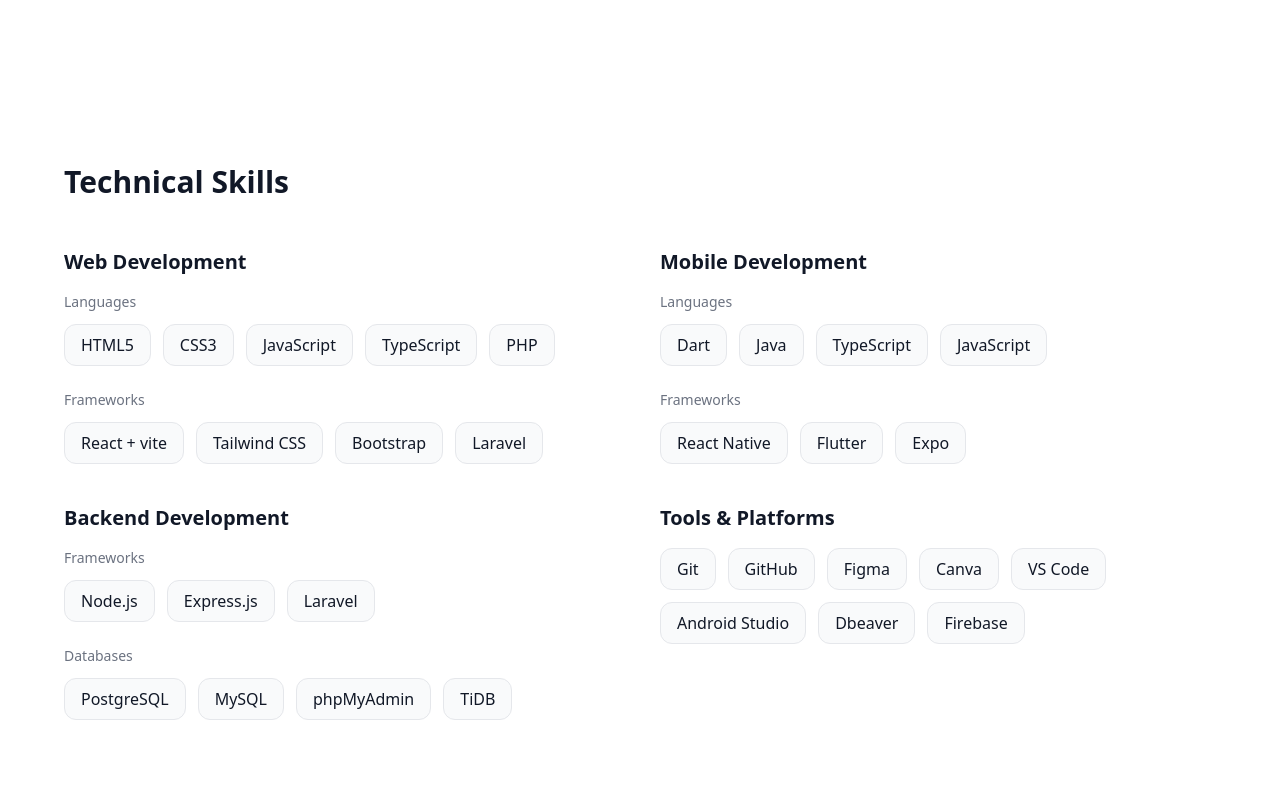
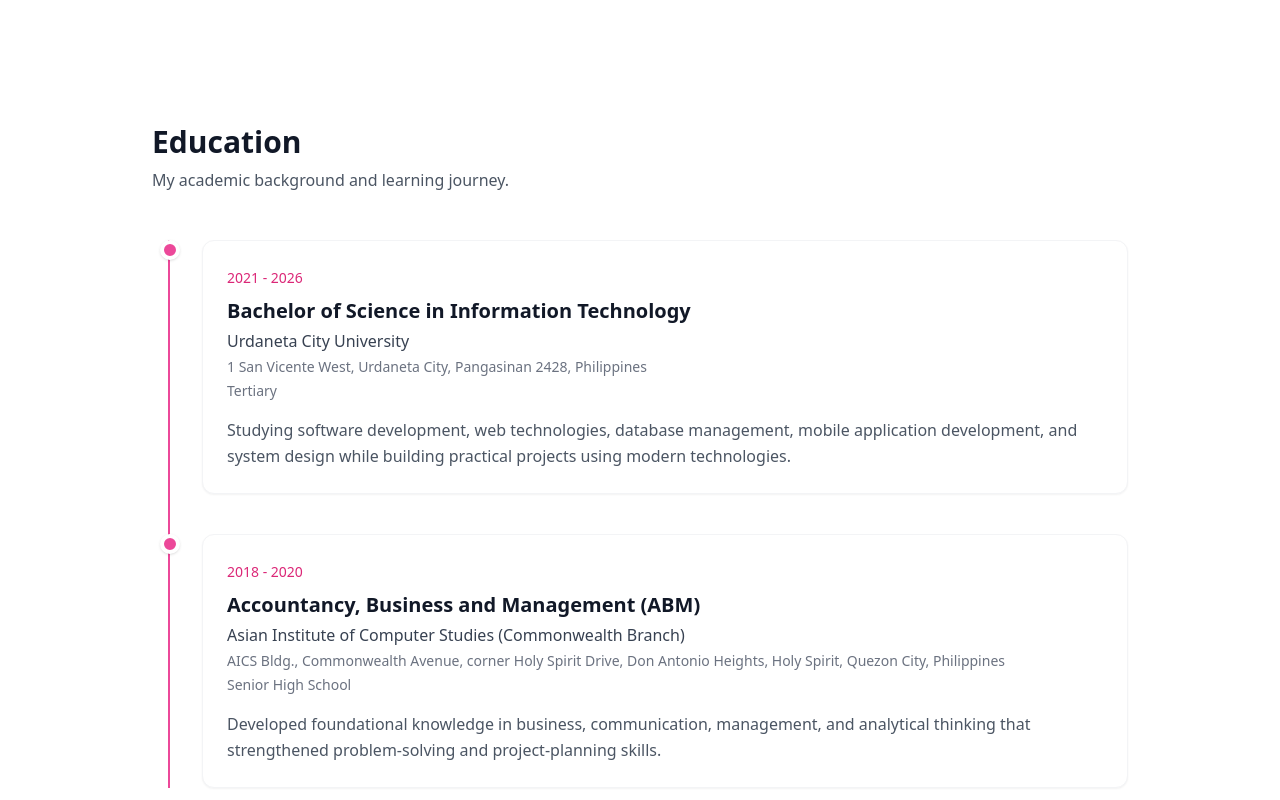
Before and after one commit to jamesllagas82-lang/jamesportfolio, a React (Vite) app: page / in a window 1280 px wide. Shown: the part 1380-2180 px from the top of the page. Built offline with nearby package versions, Linux system fonts and the light colour scheme.

Commit message:
Add my educational attainment and improve scrolling animation for each section

```diff
--- a/src/App.tsx
+++ b/src/App.tsx
@@ -3,6 +3,7 @@
 
 import Hero from "./sections/Hero";
 import About from "./sections/About";
+import Education from "./sections/Education";
 import Skills from "./sections/Skills";
 import Projects from "./sections/Projects";
 import Contact from "./sections/Contact";
@@ -16,6 +17,7 @@
       <main>
         <Hero />
         <About />
+        <Education />
         <Skills />
         <Projects />
         <Contact />
--- a/src/components/layout/Navbar.tsx
+++ b/src/components/layout/Navbar.tsx
@@ -10,7 +10,7 @@
      SCROLL ACTIVE SECTION TRACKER
   ------------------------------*/
   useEffect(() => {
-    const sections = ["home", "about", "projects", "contact"];
+    const sections = ["home", "about", "education", "skills" ,"projects", "contact"];
 
     const observers = sections.map((id) => {
       const el = document.getElementById(id);
@@ -61,6 +61,8 @@
         <div className="hidden md:flex gap-8 font-medium">
           <a href="#home" className={linkClass("home")}>Home</a>
           <a href="#about" className={linkClass("about")}>About</a>
+          <a href="#education" className={linkClass("education")}>Education</a>
+          <a href="#skills" className={linkClass("skills")}>Skills</a>
           <a href="#projects" className={linkClass("projects")}>Projects</a>
           <a href="#contact" className={linkClass("contact")}>Contact</a>
         </div>
@@ -83,6 +85,8 @@
       >
         <a href="#home" onClick={closeMenu} className={linkClass("home")}>Home</a>
         <a href="#about" onClick={closeMenu} className={linkClass("about")}>About</a>
+        <a href="#education" onClick={closeMenu} className={linkClass("education")}>Education</a>
+        <a href="#skills" onClick={closeMenu} className={linkClass("skills")}>Skills</a>
         <a href="#projects" onClick={closeMenu} className={linkClass("projects")}>Projects</a>
         <a href="#contact" onClick={closeMenu} className={linkClass("contact")}>Contact</a>
       </div>
--- /dev/null
+++ b/src/components/ui/FadeInCard.tsx
@@ -0,0 +1,59 @@
+import { useEffect, useRef, useState } from "react";
+
+interface FadeInCardProps {
+  children: React.ReactNode;
+  className?: string;
+  direction?: "up" | "left" | "right" | "down";
+}
+
+export default function FadeInCard({
+  children,
+  className = "",
+  direction = "up",
+}: FadeInCardProps) {
+  const ref = useRef<HTMLDivElement>(null);
+  const [visible, setVisible] = useState(false);
+
+  useEffect(() => {
+    const currentRef = ref.current;
+
+    const observer = new IntersectionObserver(
+      ([entry]) => {
+        setVisible(entry.isIntersecting);
+      },
+      {
+        threshold: 0.4,
+      }
+    );
+
+    if (currentRef) observer.observe(currentRef);
+
+    return () => {
+      if (currentRef) observer.unobserve(currentRef);
+    };
+  }, []);
+
+  const hiddenClasses = {
+    up: "opacity-0 translate-y-10",
+    down: "opacity-0 -translate-y-10",
+    left: "opacity-0 -translate-x-10",
+    right: "opacity-0 translate-x-10",
+  };
+
+  return (
+    <div
+      ref={ref}
+      className={`
+        transition-all duration-700 ease-out
+        ${
+          visible
+            ? "opacity-100 translate-x-0 translate-y-0"
+            : hiddenClasses[direction]
+        }
+        ${className}
+      `}
+    >
+      {children}
+    </div>
+  );
+}
--- /dev/null
+++ b/src/constants/education.ts
@@ -0,0 +1,24 @@
+import type { Education } from "../types/education";
+
+export const educationData: Education[] = [
+  {
+    id: 1,
+    level: "Tertiary",
+    program: "Bachelor of Science in Information Technology",
+    school: "Urdaneta City University",
+    location: "1 San Vicente West, Urdaneta City, Pangasinan 2428, Philippines",
+    year: "2021 - 2026",
+    description:
+      "Studying software development, web technologies, database management, mobile application development, and system design while building practical projects using modern technologies.",
+  },
+  {
+    id: 2,
+    level: "Senior High School",
+    program: "Accountancy, Business and Management (ABM)",
+    school: "Asian Institute of Computer Studies (Commonwealth Branch)",
+    location: "AICS Bldg., Commonwealth Avenue, corner Holy Spirit Drive, Don Antonio Heights, Holy Spirit, Quezon City, Philippines",
+    year: "2018 - 2020",
+    description:
+      "Developed foundational knowledge in business, communication, management, and analytical thinking that strengthened problem-solving and project-planning skills.",
+  },
+];
--- /dev/null
+++ b/src/sections/Education.tsx
@@ -0,0 +1,47 @@
+import { educationData } from "../constants/education";
+import FadeInSection from "../components/ui/FadeInSection";
+import FadeInCard from "../components/ui/FadeInCard";
+
+export default function Education() {
+  return (
+    <FadeInSection direction="right">
+      <section id="education" className="max-w-5xl mx-auto px-6 py-10">
+        <div className="mb-12">
+          <h2 className="text-3xl font-bold">Education</h2>
+
+          <p className="text-gray-600 mt-2">
+            My academic background and learning journey.
+          </p>
+        </div>
+
+        <div className="relative border-l-2 border-pink-500 ml-4">
+          {educationData.map((item) => (
+            <div key={item.id} className="mb-10 ml-8 relative">
+              <div className="absolute -left-[42px] w-5 h-5 bg-pink-500 rounded-full border-4 border-white shadow" />
+
+              <FadeInCard direction="right">
+                <div className="bg-white border border-gray-100 rounded-xl p-6 shadow-sm hover:shadow-md transition">
+                  <span className="text-sm font-medium text-pink-600">
+                    {item.year}
+                  </span>
+
+                  <h3 className="text-xl font-bold mt-2">{item.program}</h3>
+
+                  <p className="text-gray-700 mt-1">{item.school}</p>
+
+                  <p className="text-sm text-gray-500 mt-1">{item.location}</p>
+
+                  <p className="text-sm text-gray-500 mt-1">{item.level}</p>
+
+                  <p className="text-gray-600 mt-4 leading-relaxed">
+                    {item.description}
+                  </p>
+                </div>
+              </FadeInCard>
+            </div>
+          ))}
+        </div>
+      </section>
+    </FadeInSection>
+  );
+}
--- a/src/sections/Projects.tsx
+++ b/src/sections/Projects.tsx
@@ -1,16 +1,17 @@
 import FadeInSection from "../components/ui/FadeInSection";
+import FadeInCard from "../components/ui/FadeInCard";
 
 import { projects } from "../constants/projects";
 
 export default function Projects() {
   return (
-    <FadeInSection direction="up">
+    <FadeInSection direction="down">
       <section id="projects" className="bg-gray-50 py-20 px-6">
         <div className="max-w-6xl mx-auto">
           <h2 className="text-3xl font-bold text-center mb-12">
             Featured Projects
           </h2>
-
+          <FadeInCard direction="up">
             <div className="grid md:grid-cols-3 gap-6">
               {projects.map((project) => (
                 <div
@@ -31,6 +32,7 @@
                 </div>
               ))}
             </div>
+          </FadeInCard>
         </div>
       </section>
     </FadeInSection>
--- a/src/sections/Skills.tsx
+++ b/src/sections/Skills.tsx
@@ -1,23 +1,19 @@
 import FadeInSection from "../components/ui/FadeInSection";
+import FadeInCard from "../components/ui/FadeInCard";
 import { skills } from "../constants/skills";
 
 export default function Skills() {
   return (
     <FadeInSection direction="right">
-      <section id="skills" className="bg-white py-20 px-6">
+      <section id="skills" className="bg-white py-10 px-6">
         <div className="max-w-6xl mx-auto">
-
-          <h2 className="text-3xl font-bold mb-12">
-            Technical Skills
-          </h2>
+          <h2 className="text-3xl font-bold mb-12">Technical Skills</h2>
 
           <div className="grid md:grid-cols-2 gap-10">
-
             {/* Web Development */}
+            <FadeInCard direction="right">
               <div>
-              <h3 className="text-xl font-semibold mb-4">
-                Web Development
-              </h3>
+                <h3 className="text-xl font-semibold mb-4">Web Development</h3>
 
                 {/* Languages */}
                 <div className="mb-6">
@@ -55,8 +51,10 @@
                   </div>
                 </div>
               </div>
+            </FadeInCard>
 
             {/* Mobile Development */}
+            <FadeInCard direction="right">
               <div>
                 <h3 className="text-xl font-semibold mb-4">
                   Mobile Development
@@ -98,11 +96,12 @@
                   </div>
                 </div>
               </div>
+            </FadeInCard>
 
             {/* Backend + Tools (SAME ROW) */}
             <div className="md:col-span-2 grid md:grid-cols-2 gap-10">
-
               {/* Backend */}
+              <FadeInCard direction="right">
                 <div>
                   <h3 className="text-xl font-semibold mb-4">
                     Backend Development
@@ -144,8 +143,10 @@
                     </div>
                   </div>
                 </div>
+              </FadeInCard>
 
               {/* Tools */}
+              <FadeInCard direction="right">
                 <div>
                   <h3 className="text-xl font-semibold mb-4">
                     Tools & Platforms
@@ -162,9 +163,8 @@
                     ))}
                   </div>
                 </div>
-
+              </FadeInCard>
             </div>
-
           </div>
         </div>
       </section>
--- /dev/null
+++ b/src/types/education.ts
@@ -0,0 +1,9 @@
+export interface Education {
+  id: number;
+  level: string;
+  program: string;
+  school: string;
+  location: string;
+  year: string;
+  description: string;
+}
```
Also changed, not shown: src/sections/About.tsx (+34 -49 lines), src/sections/Contact.tsx (+18 -37 lines). Lines whose indentation alone changed are shown as unchanged.
